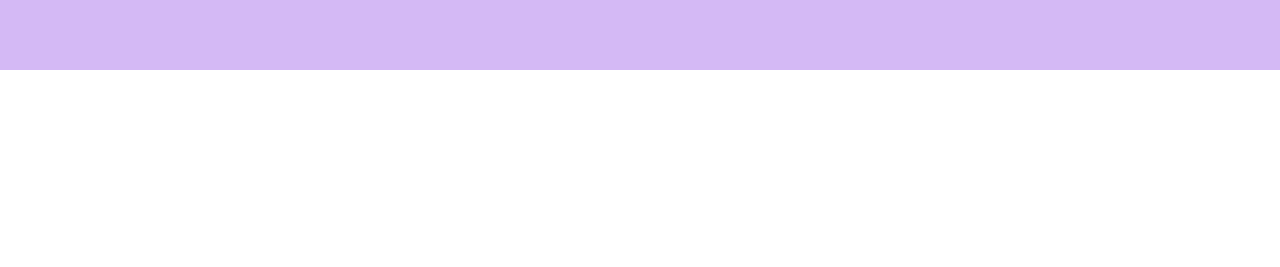
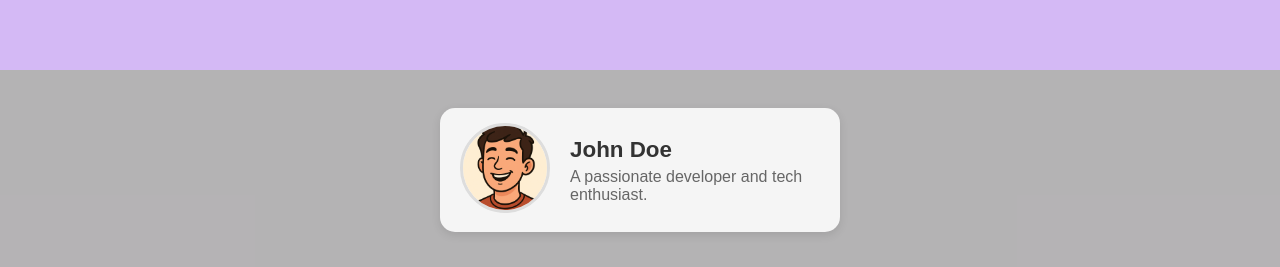
Before and after one commit to samellop3s/react-js-props-studies, a React (Vite) app: page / in a window 1280 px wide. Shown: the part 1330-1597 px from the top of the page. Before the commit the page ends 1400 px from the top, so only its background shows below. Built offline with nearby package versions, Linux system fonts and the light colour scheme.

Commit message:
PROFILE.jsx created  and finalized.

```diff
--- /dev/null
+++ b/src/Profile/InfoProfile.jsx
@@ -0,0 +1,15 @@
+import Profile from "./Profile.jsx";
+import selfiePerfil from "../Componentes/Imagens/selfiePerfil.png";
+
+function InfoProfile() {
+    return (
+        <>
+            <Profile
+                image={selfiePerfil}
+                name="John Doe"
+                description="A passionate developer and tech enthusiast."
+            />
+        </>
+    );
+}
+export default InfoProfile;
--- /dev/null
+++ b/src/Profile/Profile.jsx
@@ -0,0 +1,19 @@
+import "../Style/Style.css";
+
+function Profile(props) {
+    return (
+        <div className="container">
+            <div className="profile-container">
+                <div className="profile-img">
+                    <img src={props.image} alt="Profile" />
+                </div>
+                <div className="profile-desc">
+                    <h2>{props.name}</h2>
+                    <p>{props.description}</p>
+                </div>
+            </div>
+        </div>
+    );
+}
+
+export default Profile;
--- a/src/Style/Style.css
+++ b/src/Style/Style.css
@@ -76,3 +76,43 @@
   height: 50vh;
   background:  rgba(149, 82, 231, 0.404);
 }
+
+
+
+.profile-container {
+  display: flex;
+  align-items: center;
+  justify-content: flex-start;
+  background-color: #f5f5f5;
+  padding: 15px 20px;
+  border-radius: 15px;
+  box-shadow: 0 3px 10px rgba(0, 0, 0, 0.1);
+  max-width: 400px;
+  margin: 20px auto;
+  transition: transform 0.3s ease;
+}
+
+.profile-container:hover {
+  transform: scale(1.03);
+}
+
+.profile-img img {
+  width: 90px;
+  height: 90px;
+  border-radius: 50%;
+  object-fit: cover;
+  margin-right: 20px;
+  border: 3px solid #ddd;
+}
+
+.profile-desc h2 {
+  font-size: 1.4rem;
+  color: #333;
+  margin: 0;
+}
+
+.profile-desc p {
+  font-size: 1rem;
+  color: #666;
+  margin-top: 5px;
+}
--- a/src/main.jsx
+++ b/src/main.jsx
@@ -5,6 +5,7 @@ import Pessoas2 from "./Pessooas/Pessoas2.jsx";
 import Dados from "./Botao/Dados.jsx";
 import Info from "./Usuarios/info.jsx";
 import Render from "./ImagemComLegenda/render.jsx";
+import InfoProfile from "./Profile/InfoProfile.jsx";
 
 
 createRoot(document.getElementById("root")).render(
@@ -14,5 +15,6 @@ createRoot(document.getElementById("root")).render(
     <Dados />
     <Info />
     <Render />
+    <InfoProfile />
   </StrictMode>
 );
```
Also changed, not shown: src/Componentes/Imagens/selfiePerfil.png (added).
